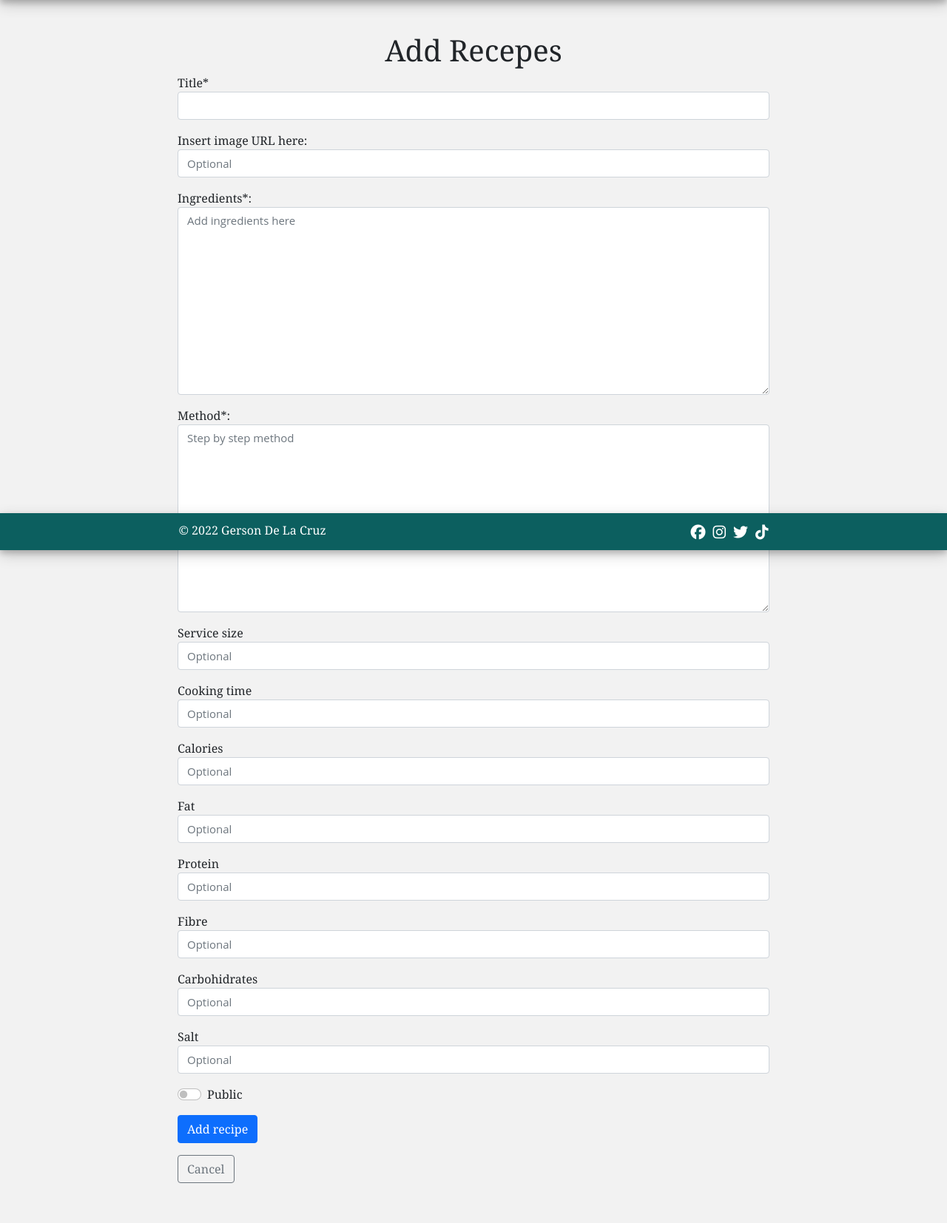
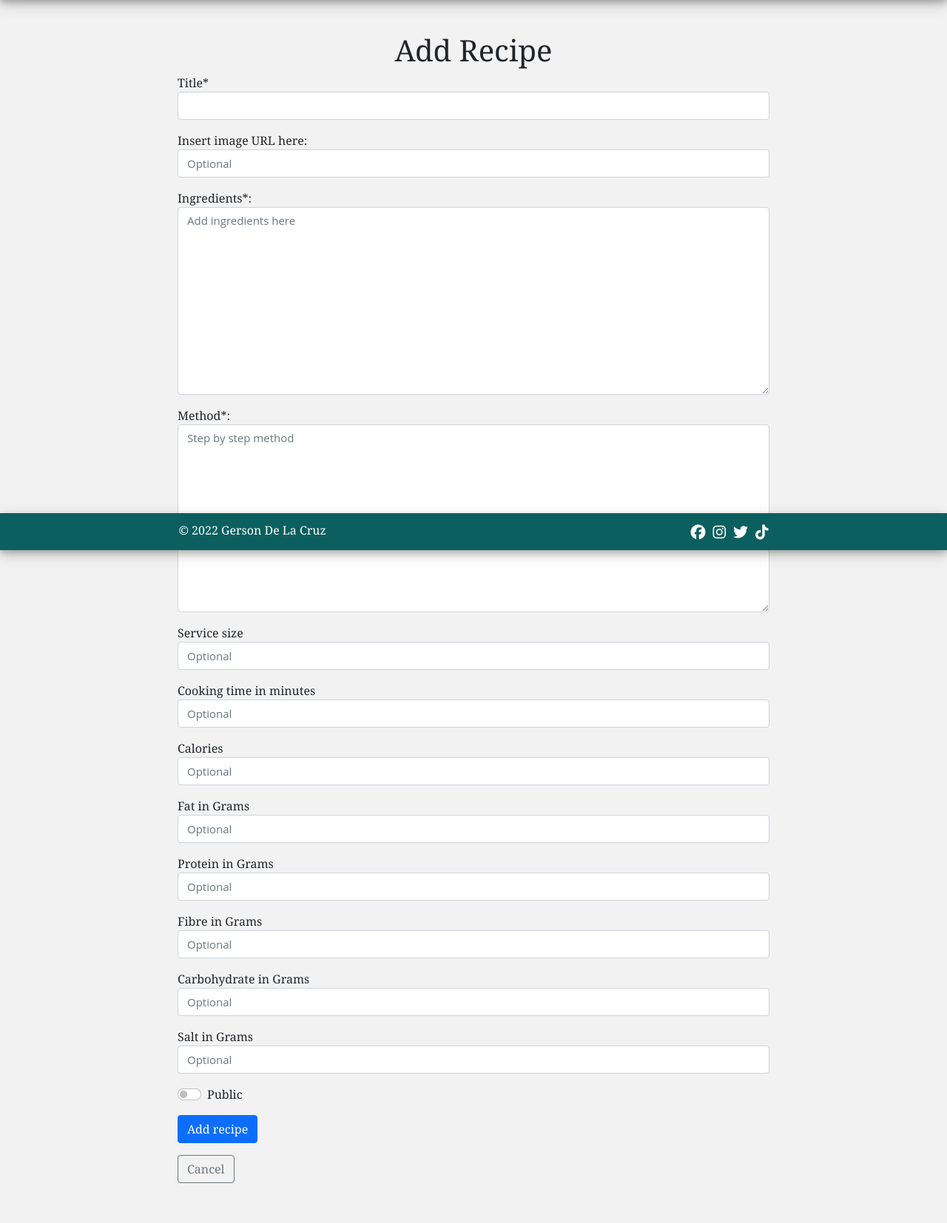
Before and after one commit to Gersondelacruzdeveloper/myBookOfRecipes, a Flask app: page /myrecipes_form in a window 1280 px wide. Shown: the part 56-1710 px from the top of the page at 74% size. Run offline with Flask 2, Linux system fonts and the light colour scheme; the visitor is signed in with stand-in values (Sample User, id 1); some libraries are stand-ins or nearby versions.

Commit message:
Updated recipes_form and correct spelling mistake

```diff
--- a/myonlinerecipes/templates/myrecipes_form.html
+++ b/myonlinerecipes/templates/myrecipes_form.html
@@ -2,7 +2,7 @@
 {% block content %}
 
 <section>
-  <h1 class="title">Add Recepes </h1>
+  <h1 class="title">Add Recipe </h1>
   <form class="add_recipes_form" method="POST" enctype="multipart/form-data" action="{{url_for('myrecipes_form')}}">
     <div class="form-row">
       <!-- Title -->
@@ -37,48 +37,49 @@
       <!-- Service size -->
       <div class="col-md-12 mb-3">
         <label for="service_size"> Service size</label>
-        <input type="number" class="form-control" id="service_size" name="service_size" placeholder="Optional">
+        <input type="number" class="form-control" id="service_size" name="service_size" placeholder="Optional" min="0">
       </div>
       <!-- Cooking time -->
       <div class="col-md-12 mb-3">
-        <label for="cooking_time"> Cooking time</label>
-        <input type="number" class="form-control" id="cooking_time" name="cooking_time" placeholder="Optional">
+        <label for="cooking_time"> Cooking time in minutes</label>
+        <input type="number" class="form-control" id="cooking_time" name="cooking_time" placeholder="Optional" min="0">
       </div>
 
       <!-- Calories -->
       <div class="col-md-12 mb-3">
         <label for="calories">Calories</label>
-        <input type="text" class="form-control" id="calories" name="calories" placeholder="Optional">
+        <input type="number" class="form-control" id="calories" name="calories" placeholder="Optional" min="0">
       </div>
 
       <!-- Fat -->
       <div class="col-md-12 mb-3">
-        <label for="fat">Fat</label>
-        <input type="text" class="form-control" id="fat" name="fat" placeholder="Optional">
+        <label for="fat">Fat in Grams</label>
+        <input type="number" class="form-control" id="fat" name="fat" placeholder="Optional" min="0">
       </div>
 
       <!-- Protein -->
       <div class="col-md-12 mb-3">
-        <label for="protein">Protein</label>
-        <input type="text" class="form-control" id="protein" name="protein" placeholder="Optional">
+        <label for="protein">Protein in Grams</label>
+        <input type="number" class="form-control" id="protein" name="protein" placeholder="Optional" min="0">
       </div>
 
       <!-- Fibre -->
       <div class="col-md-12 mb-3">
-        <label for="fibre">Fibre</label>
-        <input type="text" class="form-control" id="fibre" name="fibre" placeholder="Optional">
+        <label for="fibre">Fibre in Grams</label>
+        <input type="number" class="form-control" id="fibre" name="fibre" placeholder="Optional" min="0">
       </div>
 
-      <!-- Carbohidrates -->
+      <!-- Carbohydrate -->
       <div class="col-md-12 mb-3">
-        <label for="carbohidrates">Carbohidrates</label>
-        <input type="text" class="form-control" id="carbohidrates" name="carbohidrates" placeholder="Optional">
+        <label for="carbohidrates">Carbohydrate in Grams </label>
+        <input type="number" class="form-control" id="carbohidrates" name="carbohidrates" placeholder="Optional"
+          min="0">
       </div>
 
       <!-- Salt -->
       <div class="col-md-12 mb-3">
-        <label for="salt">Salt</label>
-        <input type="text" class="form-control" id="salt" name="salt" placeholder="Optional">
+        <label for="salt">Salt in Grams</label>
+        <input type="number" class="form-control" id="salt" name="salt" placeholder="Optional" min="0">
       </div>
 
       <!-- Switches -->
```
